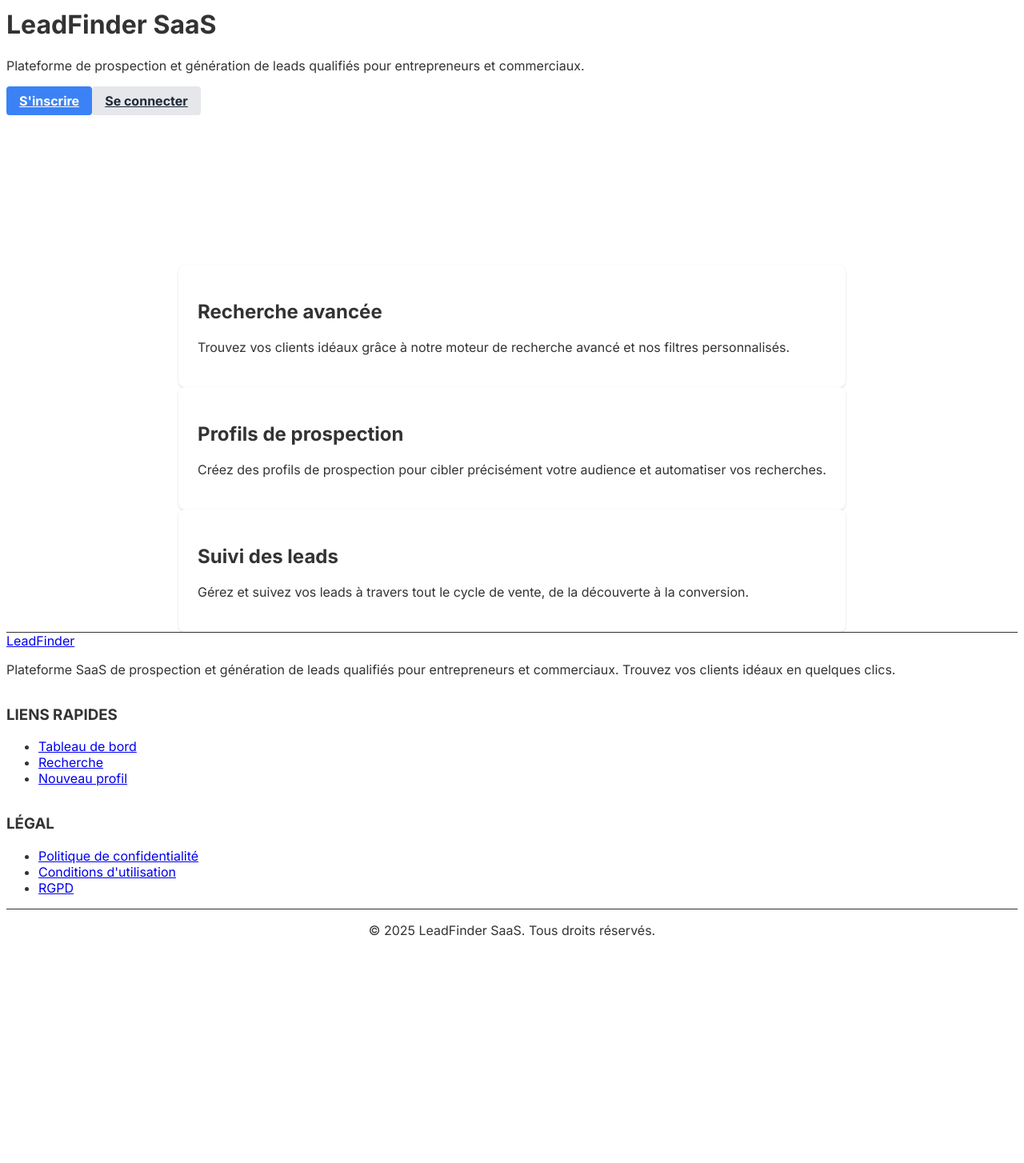
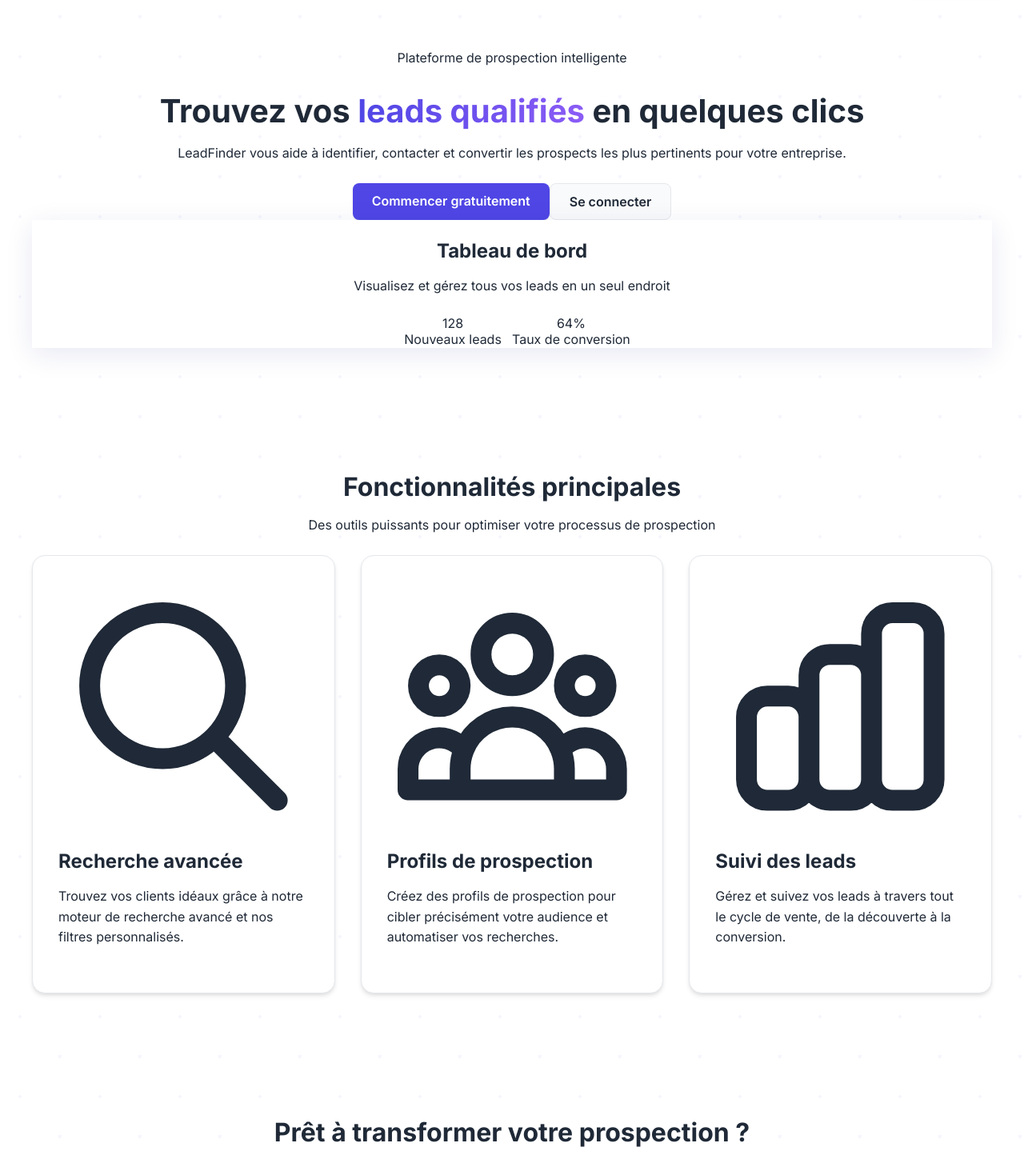
Before and after one commit to Haeev/saasprospectionlead, a Next.js app: page / in a window 1280 px wide. Shown: the part 54-1508 px from the top of the page at 80% size. Before the commit the page ends 1243 px from the top, so only its background shows below. Built offline with nearby package versions, Linux system fonts and the light colour scheme; no server answers.

Commit message:
Amélioration du design avec un style moderne et attrayant

```diff
--- a/app/globals.css
+++ b/app/globals.css
@@ -2,48 +2,177 @@
 @tailwind components;
 @tailwind utilities;
 
-body {
-  color: #333;
-  background: white;
+:root {
+  --primary: #4f46e5;
+  --primary-hover: #4338ca;
+  --secondary: #f9fafb;
+  --secondary-hover: #f3f4f6;
+  --text: #1f2937;
+  --text-light: #6b7280;
+  --background: #ffffff;
+  --background-alt: #f9fafb;
+  --border: #e5e7eb;
+  --shadow: rgba(0, 0, 0, 0.1);
 }
 
+body {
+  color: var(--text);
+  background-color: var(--background);
+  font-family: system-ui, -apple-system, BlinkMacSystemFont, 'Segoe UI', Roboto, Oxygen, Ubuntu, Cantarell, 'Open Sans', 'Helvetica Neue', sans-serif;
+  -webkit-font-smoothing: antialiased;
+  -moz-osx-font-smoothing: grayscale;
+  background-image:
+    radial-gradient(circle at 25px 25px, rgba(79, 70, 229, 0.05) 2%, transparent 0%),
+    radial-gradient(circle at 75px 75px, rgba(79, 70, 229, 0.05) 2%, transparent 0%);
+  background-size: 100px 100px;
+}
+
+/* Boutons */
 .btn-primary {
-  background-color: #3b82f6;
+  background-color: var(--primary);
   color: white;
-  font-weight: bold;
-  padding: 0.5rem 1rem;
-  border-radius: 0.25rem;
+  font-weight: 600;
+  padding: 0.75rem 1.5rem;
+  border-radius: 0.5rem;
+  transition: all 0.2s ease-in-out;
+  box-shadow: 0 1px 2px 0 var(--shadow);
+  display: inline-block;
+  text-align: center;
 }
 
 .btn-primary:hover {
-  background-color: #2563eb;
+  background-color: var(--primary-hover);
+  transform: translateY(-1px);
+  box-shadow: 0 4px 6px -1px rgba(0, 0, 0, 0.1), 0 2px 4px -1px rgba(0, 0, 0, 0.06);
 }
 
 .btn-secondary {
-  background-color: #e5e7eb;
-  color: #1f2937;
-  font-weight: bold;
-  padding: 0.5rem 1rem;
-  border-radius: 0.25rem;
+  background-color: var(--secondary);
+  color: var(--text);
+  font-weight: 600;
+  padding: 0.75rem 1.5rem;
+  border-radius: 0.5rem;
+  border: 1px solid var(--border);
+  transition: all 0.2s ease-in-out;
+  display: inline-block;
+  text-align: center;
 }
 
 .btn-secondary:hover {
-  background-color: #d1d5db;
+  background-color: var(--secondary-hover);
+  transform: translateY(-1px);
+  box-shadow: 0 4px 6px -1px rgba(0, 0, 0, 0.05), 0 2px 4px -1px rgba(0, 0, 0, 0.03);
 }
 
+/* Cartes */
 .card {
   background-color: white;
-  box-shadow: 0 1px 3px 0 rgba(0, 0, 0, 0.1), 0 1px 2px 0 rgba(0, 0, 0, 0.06);
-  border-radius: 0.5rem;
-  padding: 1.5rem;
+  border-radius: 1rem;
+  box-shadow: 0 4px 6px -1px rgba(0, 0, 0, 0.1), 0 2px 4px -1px rgba(0, 0, 0, 0.06);
+  padding: 2rem;
+  transition: all 0.3s ease;
+  border: 1px solid var(--border);
 }
 
+.card:hover {
+  box-shadow: 0 10px 15px -3px rgba(0, 0, 0, 0.1), 0 4px 6px -2px rgba(0, 0, 0, 0.05);
+  transform: translateY(-5px);
+}
+
+/* Conteneurs */
 .section-container {
   max-width: 80rem;
   margin-left: auto;
   margin-right: auto;
-  padding-left: 1rem;
-  padding-right: 1rem;
-  padding-top: 3rem;
-  padding-bottom: 3rem;
+  padding: 4rem 2rem;
 }
+
+/* Titres */
+h1, h2, h3, h4, h5, h6 {
+  font-weight: 700;
+  line-height: 1.2;
+  margin-bottom: 1rem;
+  color: var(--text);
+}
+
+h1 {
+  font-size: 2.5rem;
+}
+
+h2 {
+  font-size: 2rem;
+}
+
+h3 {
+  font-size: 1.5rem;
+}
+
+/* Texte */
+p {
+  margin-bottom: 1.5rem;
+  line-height: 1.6;
+}
+
+/* Liens */
+a {
+  color: var(--primary);
+  text-decoration: none;
+  transition: color 0.2s ease;
+}
+
+a:hover {
+  color: var(--primary-hover);
+}
+
+/* Grille pour les fonctionnalités */
+.features-grid {
+  display: grid;
+  grid-template-columns: repeat(1, 1fr);
+  gap: 2rem;
+}
+
+@media (min-width: 768px) {
+  .features-grid {
+    grid-template-columns: repeat(3, 1fr);
+  }
+}
+
+/* Formulaires */
+input, textarea, select {
+  width: 100%;
+  padding: 0.75rem 1rem;
+  border: 1px solid var(--border);
+  border-radius: 0.5rem;
+  background-color: white;
+  color: var(--text);
+  transition: border-color 0.2s ease, box-shadow 0.2s ease;
+}
+
+input:focus, textarea:focus, select:focus {
+  outline: none;
+  border-color: var(--primary);
+  box-shadow: 0 0 0 3px rgba(79, 70, 229, 0.1);
+}
+
+label {
+  display: block;
+  margin-bottom: 0.5rem;
+  font-weight: 500;
+  color: var(--text);
+}
+
+/* Effets spéciaux */
+.gradient-text {
+  background: linear-gradient(to right, #4f46e5, #8b5cf6);
+  -webkit-background-clip: text;
+  -webkit-text-fill-color: transparent;
+  background-clip: text;
+  color: transparent;
+}
+
+.glass-card {
+  background: rgba(255, 255, 255, 0.8);
+  backdrop-filter: blur(10px);
+  border: 1px solid rgba(255, 255, 255, 0.3);
+  box-shadow: 0 8px 32px 0 rgba(31, 38, 135, 0.1);
+}
--- a/app/login/page.tsx
+++ b/app/login/page.tsx
@@ -22,9 +22,21 @@
   const redirectTo = searchParams?.next || '/dashboard'
 
   return (
-    <div className="flex min-h-screen flex-col items-center justify-center py-12 px-4 sm:px-6 lg:px-8">
-      <div className="w-full max-w-md">
+    <div className="min-h-screen flex flex-col items-center justify-center py-12 px-4 sm:px-6 lg:px-8 bg-gray-50">
+      <div className="absolute inset-0 z-0 overflow-hidden pointer-events-none">
+        <div className="absolute -top-24 -right-24 w-96 h-96 bg-indigo-100 rounded-full opacity-50 blur-3xl"></div>
+        <div className="absolute -bottom-24 -left-24 w-96 h-96 bg-purple-100 rounded-full opacity-50 blur-3xl"></div>
+      </div>
+
+      <div className="z-10 w-full max-w-md">
         <div className="text-center mb-8">
+          <Link href="/" className="inline-flex items-center justify-center mb-6">
+            <div className="w-10 h-10 rounded-full bg-indigo-600 flex items-center justify-center text-white font-bold text-xl mr-2">
+              L
+            </div>
+            <span className="text-2xl font-bold gradient-text">LeadFinder</span>
+          </Link>
+
           <h1 className="text-3xl font-bold">
             {isSignUp ? 'Créer un compte' : 'Se connecter'}
           </h1>
@@ -35,7 +47,7 @@
           </p>
         </div>
 
-        <div className="bg-white p-8 shadow-md rounded-lg">
+        <div className="glass-card p-8 rounded-xl">
           <form
             className="space-y-6"
             action="/auth/login"
@@ -50,7 +62,8 @@
                 name="email"
                 type="email"
                 required
-                className="mt-1 block w-full px-3 py-2 border border-gray-300 rounded-md shadow-sm focus:outline-none focus:ring-blue-500 focus:border-blue-500"
+                className="mt-1 block w-full"
+                placeholder="votre@email.com"
               />
             </div>
 
@@ -63,7 +76,8 @@
                 name="password"
                 type="password"
                 required
-                className="mt-1 block w-full px-3 py-2 border border-gray-300 rounded-md shadow-sm focus:outline-none focus:ring-blue-500 focus:border-blue-500"
+                className="mt-1 block w-full"
+                placeholder="••••••••"
               />
             </div>
 
@@ -73,7 +87,7 @@
             <div>
               <SubmitButton
                 formAction="/auth/login"
-                className="w-full btn-primary"
+                className="btn-primary w-full"
                 pendingText={isSignUp ? "Création du compte..." : "Connexion en cours..."}
               >
                 {isSignUp ? 'S\'inscrire' : 'Se connecter'}
@@ -81,28 +95,41 @@
             </div>
 
             {searchParams?.message && (
-              <p className="mt-4 p-4 bg-red-100 text-red-700 text-center rounded-md">
+              <div className="mt-4 p-4 bg-red-50 border border-red-100 text-red-700 text-center rounded-lg">
                 {searchParams.message}
-              </p>
+              </div>
             )}
           </form>
 
           <div className="mt-6 text-center">
             {isSignUp ? (
-              <p>
+              <p className="text-gray-600">
                 Déjà un compte?{' '}
-                <Link href="/login" className="text-blue-600 hover:underline">
+                <Link href="/login" className="text-indigo-600 hover:underline font-medium">
                   Se connecter
                 </Link>
               </p>
             ) : (
-              <p>
+              <p className="text-gray-600">
                 Pas encore de compte?{' '}
-                <Link href="/login?signup=true" className="text-blue-600 hover:underline">
+                <Link href="/login?signup=true" className="text-indigo-600 hover:underline font-medium">
                   S'inscrire
                 </Link>
               </p>
             )}
+          </div>
+
+          <div className="mt-8 pt-6 border-t border-gray-200">
+            <p className="text-xs text-center text-gray-500">
+              En continuant, vous acceptez nos{' '}
+              <Link href="#" className="text-indigo-600 hover:underline">
+                Conditions d'utilisation
+              </Link>{' '}
+              et notre{' '}
+              <Link href="#" className="text-indigo-600 hover:underline">
+                Politique de confidentialité
+              </Link>
+            </p>
           </div>
         </div>
       </div>
--- a/app/page.tsx
+++ b/app/page.tsx
@@ -5,7 +5,7 @@
 /**
  * Composant de la page d'accueil
  * Redirige les utilisateurs connectés vers le tableau de bord
- * Affiche une page d'accueil simple pour les utilisateurs non connectés
+ * Affiche une page d'accueil moderne pour les utilisateurs non connectés
  */
 export default async function Home() {
   // Création du client Supabase
@@ -19,49 +19,123 @@
   }
 
   return (
-    <main className="flex min-h-screen flex-col items-center justify-between p-24">
-      <div className="z-10 max-w-5xl w-full items-center justify-between font-mono text-sm">
-        <h1 className="text-4xl font-bold mb-6">
-          LeadFinder SaaS
+    <main className="min-h-screen">
+      {/* Hero Section */}
+      <section className="section-container flex flex-col items-center text-center">
+        <div className="max-w-3xl mx-auto">
+          <span className="inline-block px-4 py-1 mb-6 text-sm font-medium rounded-full bg-indigo-100 text-indigo-800">
+            Plateforme de prospection intelligente
+          </span>
+
+          <h1 className="text-4xl md:text-6xl font-bold mb-6">
+            Trouvez vos <span className="gradient-text">leads qualifiés</span> en quelques clics
           </h1>
 
-        <p className="text-xl mb-8">
-          Plateforme de prospection et génération de leads qualifiés pour entrepreneurs et commerciaux.
+          <p className="text-xl text-gray-600 mb-8 max-w-2xl mx-auto">
+            LeadFinder vous aide à identifier, contacter et convertir les prospects les plus pertinents pour votre entreprise.
           </p>
 
-        <div className="flex gap-4">
-          <Link
-            href="/login?signup=true"
-            className="btn-primary"
-          >
-            S'inscrire
+          <div className="flex flex-wrap gap-4 justify-center">
+            <Link href="/login?signup=true" className="btn-primary">
+              Commencer gratuitement
             </Link>
 
-          <Link
-            href="/login"
-            className="btn-secondary"
-          >
+            <Link href="/login" className="btn-secondary">
               Se connecter
             </Link>
           </div>
         </div>
 
-      <div className="mt-16 grid grid-cols-1 md:grid-cols-3 gap-8">
+        {/* Image ou illustration */}
+        <div className="mt-16 relative w-full max-w-4xl">
+          <div className="glass-card p-8 rounded-2xl">
+            <div className="bg-indigo-50 rounded-xl p-6 flex flex-col md:flex-row items-center justify-between">
+              <div className="mb-6 md:mb-0 md:mr-8">
+                <h3 className="text-xl font-semibold mb-2">Tableau de bord</h3>
+                <p className="text-gray-600">Visualisez et gérez tous vos leads en un seul endroit</p>
+              </div>
+              <div className="grid grid-cols-2 gap-4">
+                <div className="bg-white p-4 rounded-lg shadow-sm">
+                  <div className="text-3xl font-bold text-indigo-600 mb-1">128</div>
+                  <div className="text-sm text-gray-500">Nouveaux leads</div>
+                </div>
+                <div className="bg-white p-4 rounded-lg shadow-sm">
+                  <div className="text-3xl font-bold text-green-600 mb-1">64%</div>
+                  <div className="text-sm text-gray-500">Taux de conversion</div>
+                </div>
+              </div>
+            </div>
+          </div>
+        </div>
+      </section>
+
+      {/* Features Section */}
+      <section className="section-container bg-gray-50 py-20">
+        <div className="text-center mb-16">
+          <h2 className="text-3xl md:text-4xl font-bold mb-4">
+            Fonctionnalités principales
+          </h2>
+          <p className="text-xl text-gray-600 max-w-2xl mx-auto">
+            Des outils puissants pour optimiser votre processus de prospection
+          </p>
+        </div>
+
+        <div className="features-grid">
           <div className="card">
-          <h2 className="text-xl font-bold mb-4">Recherche avancée</h2>
-          <p>Trouvez vos clients idéaux grâce à notre moteur de recherche avancé et nos filtres personnalisés.</p>
+            <div className="w-12 h-12 bg-indigo-100 rounded-full flex items-center justify-center mb-6">
+              <svg xmlns="http://www.w3.org/2000/svg" fill="none" viewBox="0 0 24 24" stroke="currentColor" className="w-6 h-6 text-indigo-600">
+                <path strokeLinecap="round" strokeLinejoin="round" strokeWidth={2} d="M21 21l-6-6m2-5a7 7 0 11-14 0 7 7 0 0114 0z" />
+              </svg>
+            </div>
+            <h3 className="text-xl font-semibold mb-2">Recherche avancée</h3>
+            <p className="text-gray-600">
+              Trouvez vos clients idéaux grâce à notre moteur de recherche avancé et nos filtres personnalisés.
+            </p>
           </div>
 
           <div className="card">
-          <h2 className="text-xl font-bold mb-4">Profils de prospection</h2>
-          <p>Créez des profils de prospection pour cibler précisément votre audience et automatiser vos recherches.</p>
+            <div className="w-12 h-12 bg-purple-100 rounded-full flex items-center justify-center mb-6">
+              <svg xmlns="http://www.w3.org/2000/svg" fill="none" viewBox="0 0 24 24" stroke="currentColor" className="w-6 h-6 text-purple-600">
+                <path strokeLinecap="round" strokeLinejoin="round" strokeWidth={2} d="M17 20h5v-2a3 3 0 00-5.356-1.857M17 20H7m10 0v-2c0-.656-.126-1.283-.356-1.857M7 20H2v-2a3 3 0 015.356-1.857M7 20v-2c0-.656.126-1.283.356-1.857m0 0a5.002 5.002 0 019.288 0M15 7a3 3 0 11-6 0 3 3 0 016 0zm6 3a2 2 0 11-4 0 2 2 0 014 0zM7 10a2 2 0 11-4 0 2 2 0 014 0z" />
+              </svg>
+            </div>
+            <h3 className="text-xl font-semibold mb-2">Profils de prospection</h3>
+            <p className="text-gray-600">
+              Créez des profils de prospection pour cibler précisément votre audience et automatiser vos recherches.
+            </p>
           </div>
 
           <div className="card">
-          <h2 className="text-xl font-bold mb-4">Suivi des leads</h2>
-          <p>Gérez et suivez vos leads à travers tout le cycle de vente, de la découverte à la conversion.</p>
+            <div className="w-12 h-12 bg-blue-100 rounded-full flex items-center justify-center mb-6">
+              <svg xmlns="http://www.w3.org/2000/svg" fill="none" viewBox="0 0 24 24" stroke="currentColor" className="w-6 h-6 text-blue-600">
+                <path strokeLinecap="round" strokeLinejoin="round" strokeWidth={2} d="M9 19v-6a2 2 0 00-2-2H5a2 2 0 00-2 2v6a2 2 0 002 2h2a2 2 0 002-2zm0 0V9a2 2 0 012-2h2a2 2 0 012 2v10m-6 0a2 2 0 002 2h2a2 2 0 002-2m0 0V5a2 2 0 012-2h2a2 2 0 012 2v14a2 2 0 01-2 2h-2a2 2 0 01-2-2z" />
+              </svg>
+            </div>
+            <h3 className="text-xl font-semibold mb-2">Suivi des leads</h3>
+            <p className="text-gray-600">
+              Gérez et suivez vos leads à travers tout le cycle de vente, de la découverte à la conversion.
+            </p>
           </div>
         </div>
+      </section>
+
+      {/* CTA Section */}
+      <section className="section-container text-center">
+        <div className="max-w-3xl mx-auto">
+          <h2 className="text-3xl md:text-4xl font-bold mb-6">
+            Prêt à transformer votre prospection ?
+          </h2>
+          <p className="text-xl text-gray-600 mb-8">
+            Rejoignez des milliers d'entrepreneurs et commerciaux qui ont déjà optimisé leur processus de génération de leads.
+          </p>
+          <Link href="/login?signup=true" className="btn-primary">
+            Commencer maintenant
+          </Link>
+          <p className="mt-6 text-sm text-gray-500">
+            Déjà inscrit ? <Link href="/login" className="text-indigo-600 hover:underline">Se connecter</Link>
+          </p>
+        </div>
+      </section>
     </main>
   )
 }
```
Lines whose indentation alone changed are shown as unchanged.
